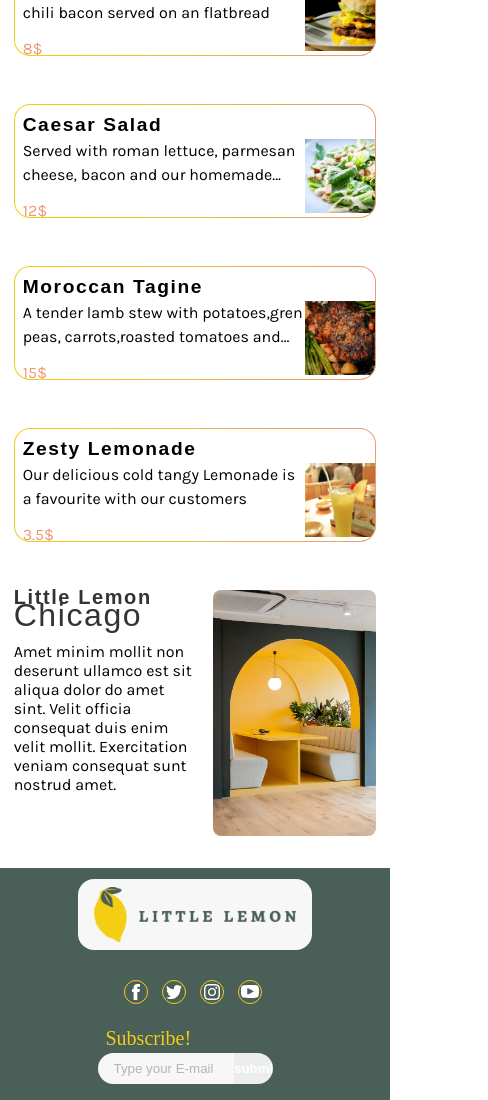
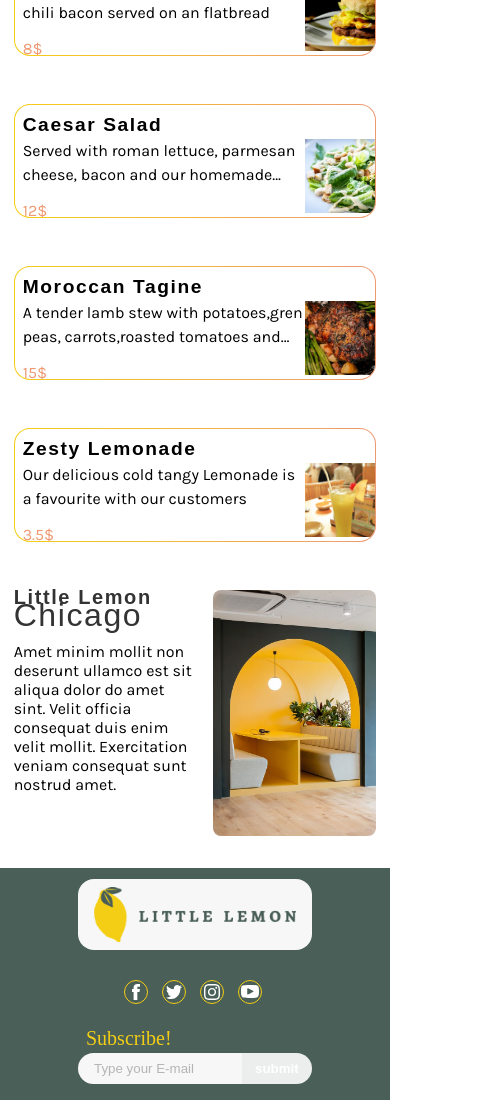
Before and after one commit to Osama-arch/little-lemon-restaurant-website, a React (Create React App) app: page /reservation in a window 390 px wide. Shown: the part 1200-2300 px from the top of the page, 488 px wide, since content can reach past the window. Built offline with nearby package versions, Linux system fonts and the light colour scheme; a web font is replaced by a local one.

Commit message:
feat: edit footer form css

```diff
--- a/src/index.css
+++ b/src/index.css
@@ -956,18 +956,17 @@ input:invalid {
     position: relative;
     left: 75%;
   }
-  .form {
+  footer .form {
     position: absolute;
-    display: inline-block;
     bottom: 0;
     width: 60%;
-    left: 25%;
+    left: 20%;
   }
   footer input[type='email'] {
-    width: 35%;
+    width: 70%;
   }
   footer input[type='submit'] {
-    width: 10%;
+    width: 30%;
   }
 }
 /* booking section */
```
